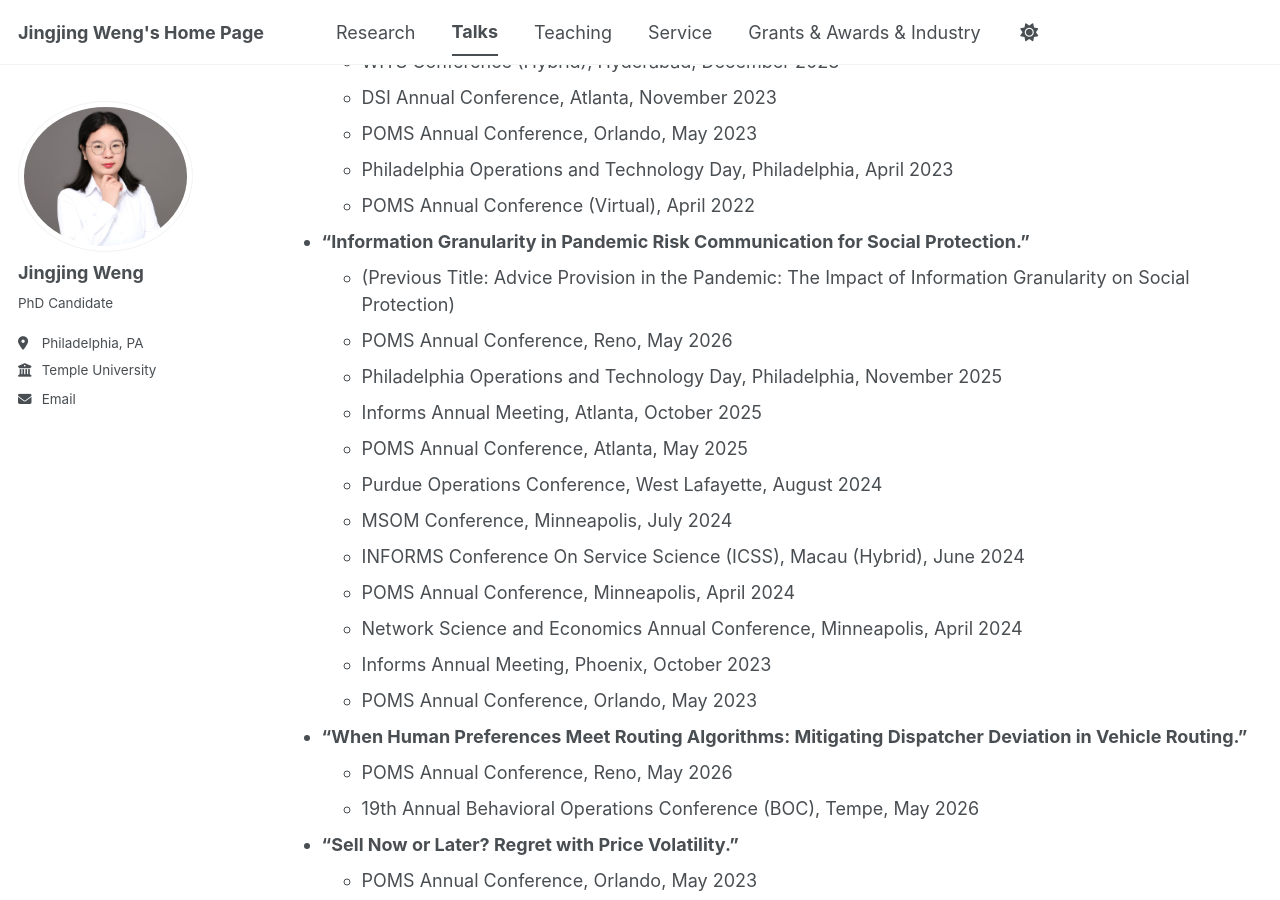
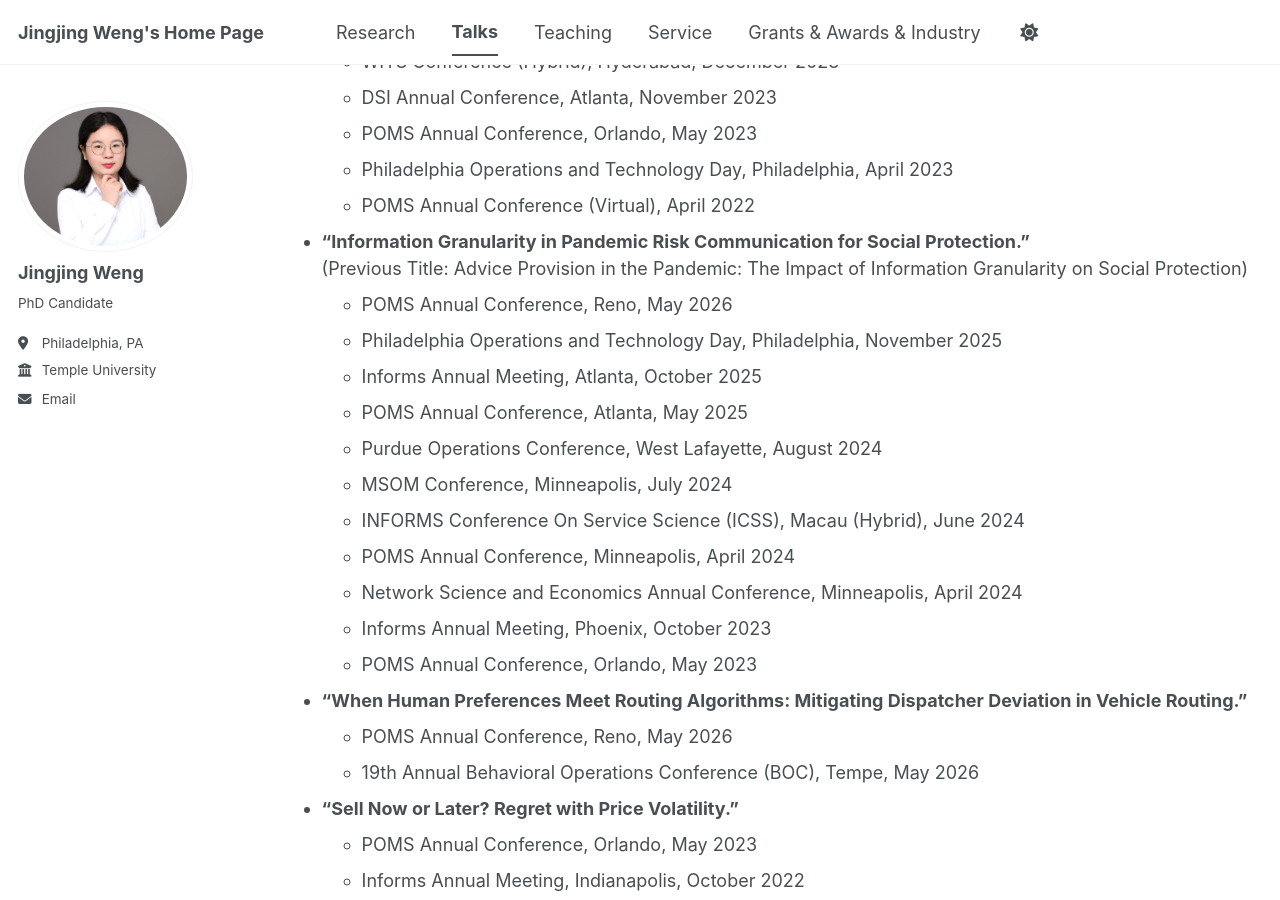
Before and after one commit to JingjingWeng/JingjingWeng.github.io, a Jekyll site: the page built from _pages/talks.md, in a window 1280 px wide and 900 px high, scrolled down 486 px. Built offline with Jekyll 4.4.1, drawn with Linux system fonts in a browser that asks for light colours; a script bundle is joined from its source files by our own code; library files that are not in the unit come from our copies.

```diff
--- a/_pages/talks.md
+++ b/_pages/talks.md
@@ -21,8 +21,8 @@ author_profile: true
   * Philadelphia Operations and Technology Day, Philadelphia,  April 2023
   * POMS Annual Conference (Virtual), April 2022
 
- * **"Information Granularity in Pandemic Risk Communication for Social Protection."**
-   * (Previous Title: Advice Provision in the Pandemic: The Impact of Information Granularity on Social Protection)
+ * **"Information Granularity in Pandemic Risk Communication for Social Protection."**<br>
+(Previous Title: Advice Provision in the Pandemic: The Impact of Information Granularity on Social Protection)
    * POMS Annual Conference, Reno, May 2026
    * Philadelphia Operations and Technology Day, Philadelphia,  November 2025
    * Informs Annual Meeting, Atlanta, October 2025
```
